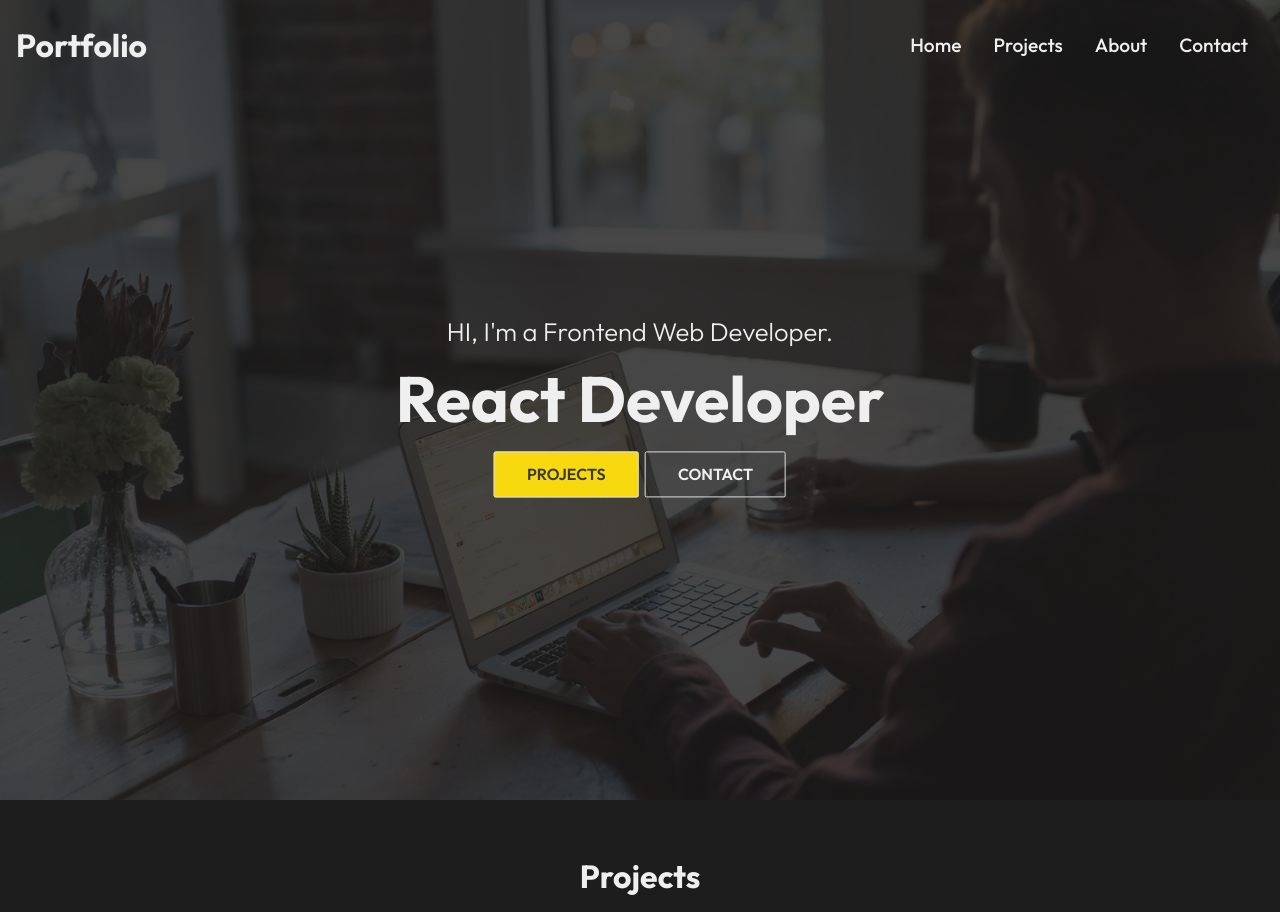
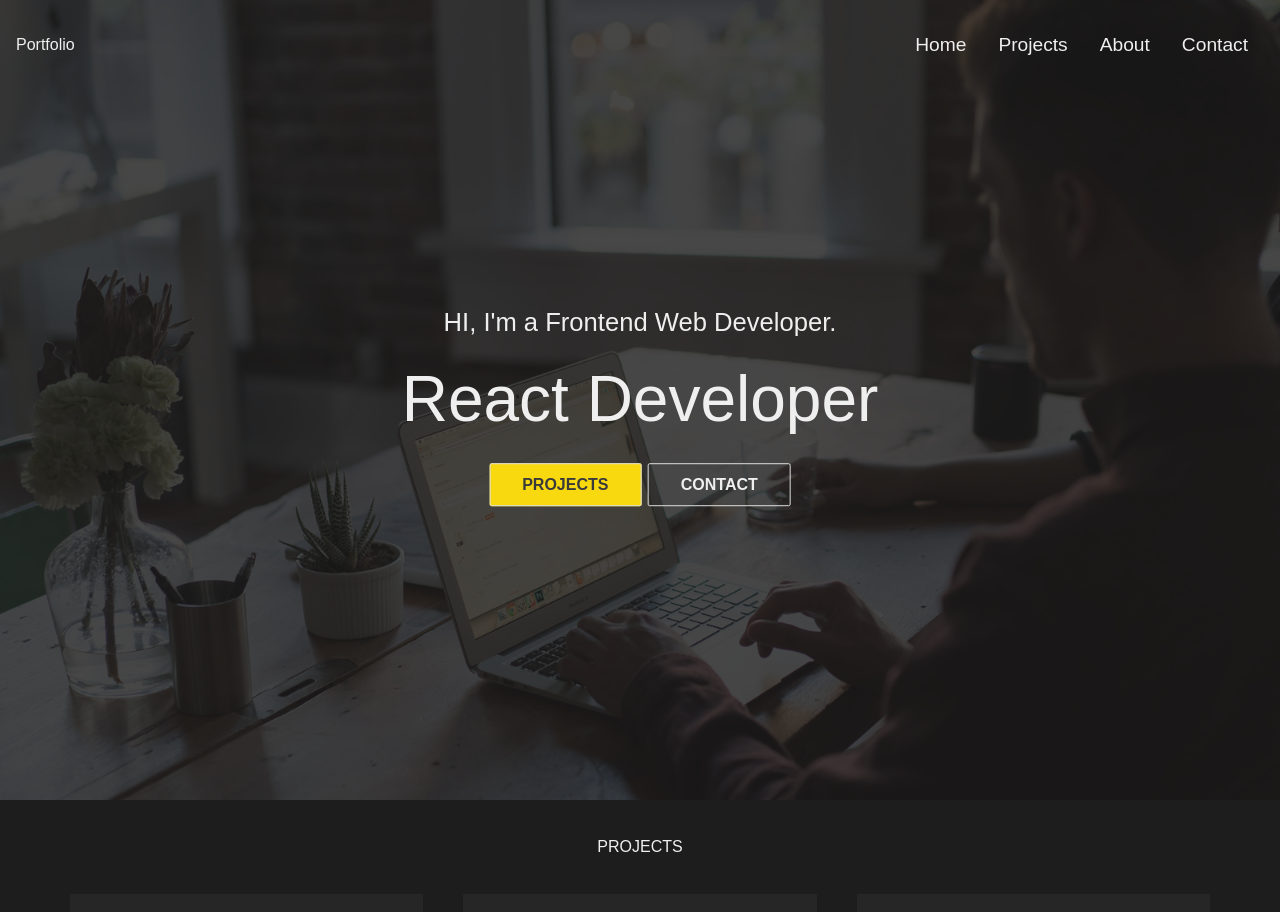
Before and after one commit to Muratozbk/my-portfolio-app, a React (Create React App) app: page / in a window 1280 px wide. Shown: the top 912 px of the page. Built offline with nearby package versions, Linux system fonts and the light colour scheme.

Commit message:
setup tailwind css

```diff
--- a/package.json
+++ b/package.json
@@ -36,5 +36,8 @@
       "last 1 firefox version",
       "last 1 safari version"
     ]
+  },
+  "devDependencies": {
+    "tailwindcss": "^3.3.3"
   }
 }
--- a/src/components/PricingCard.jsx
+++ b/src/components/PricingCard.jsx
@@ -23,7 +23,7 @@
                 <div className="card">
                     <h3>- Basic2 -</h3>
                     <span className="bar"></span>
-                    <p className="btc">$ 200</p>
+                    <p className="btc ">$ 200</p>
                     <p>- 3 Days -</p>
                     <p>- 3 Pages -</p>
                     <p>- Featured -</p>
--- a/src/components/Work.jsx
+++ b/src/components/Work.jsx
@@ -6,7 +6,7 @@
 const Work = () => {
     return (
         <div className='work-container'>
-            <h1 className="project-heading">Projects </h1>
+            <h1 className="project-heading">PROJECTS </h1>
             <div className="project-container">
 
                 {WorkCardData.map((val, ind) => {
--- a/src/components/WorkCardStyles.css
+++ b/src/components/WorkCardStyles.css
@@ -1,6 +1,6 @@
 .project-heading {
     text-align: center;
-    padding: 3.5rem 0 2rem 0;
+    padding: 2.2rem 0;
 }
 
 .project-container {
--- a/src/index.css
+++ b/src/index.css
@@ -1,3 +1,7 @@
+@tailwind base;
+@tailwind components;
+@tailwind utilities;
+
 @import url('https://fonts.googleapis.com/css2?family=Fraunces:opsz,wght@9..144,700&family=Mulish&family=Outfit:wght@100;200;300;400;500;600;700;800;900&display=swap');
 
 * {
--- /dev/null
+++ b/tailwind.config.js
@@ -0,0 +1,10 @@
+/** @type {import('tailwindcss').Config} */
+module.exports = {
+  content: [
+    "./src/**/*.{js,jsx,ts,tsx}",
+  ],
+  theme: {
+    extend: {},
+  },
+  plugins: [],
+}
```
Also changed, not shown: 1 other file (tests, documents, lock files or other folders).
